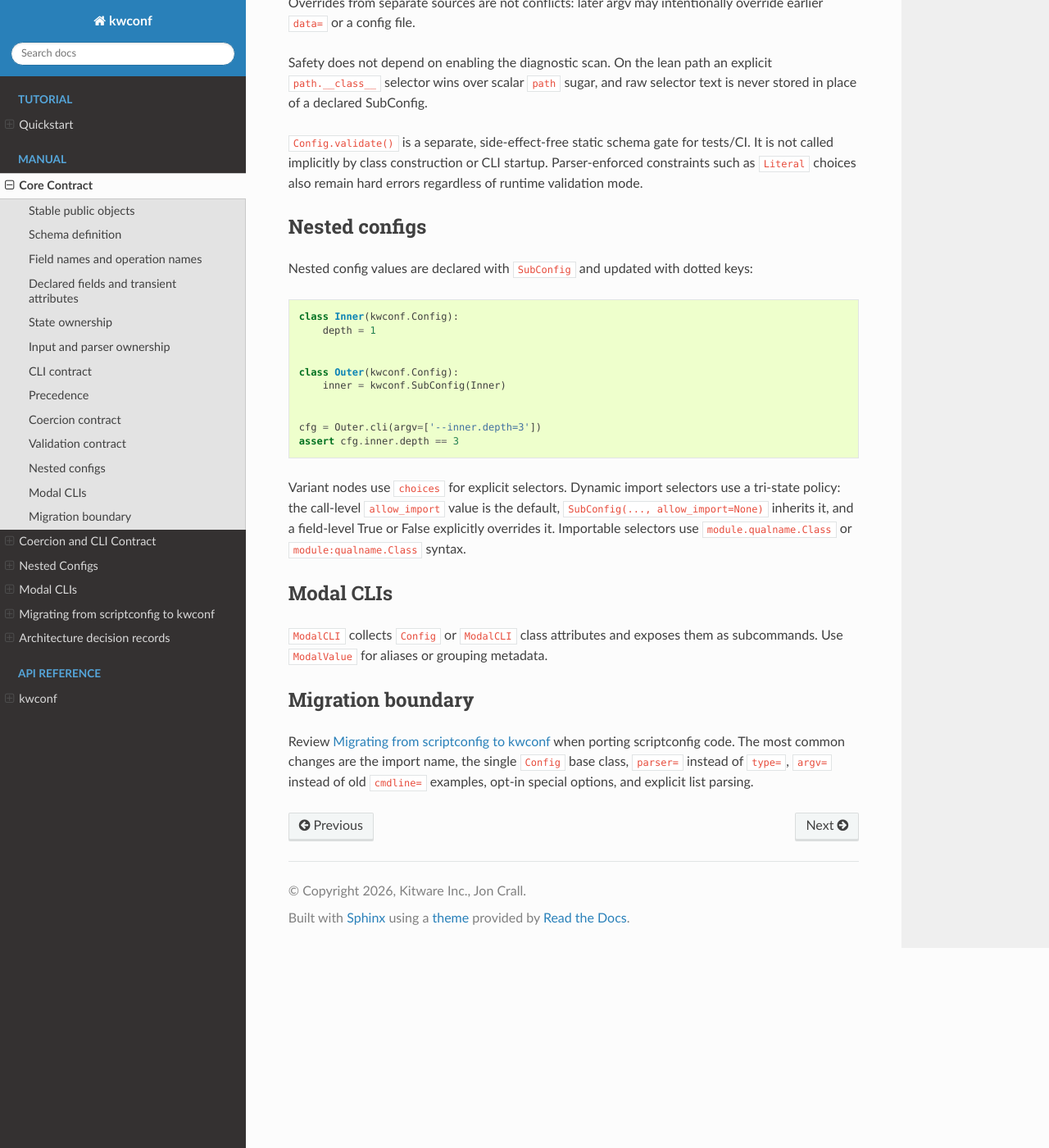
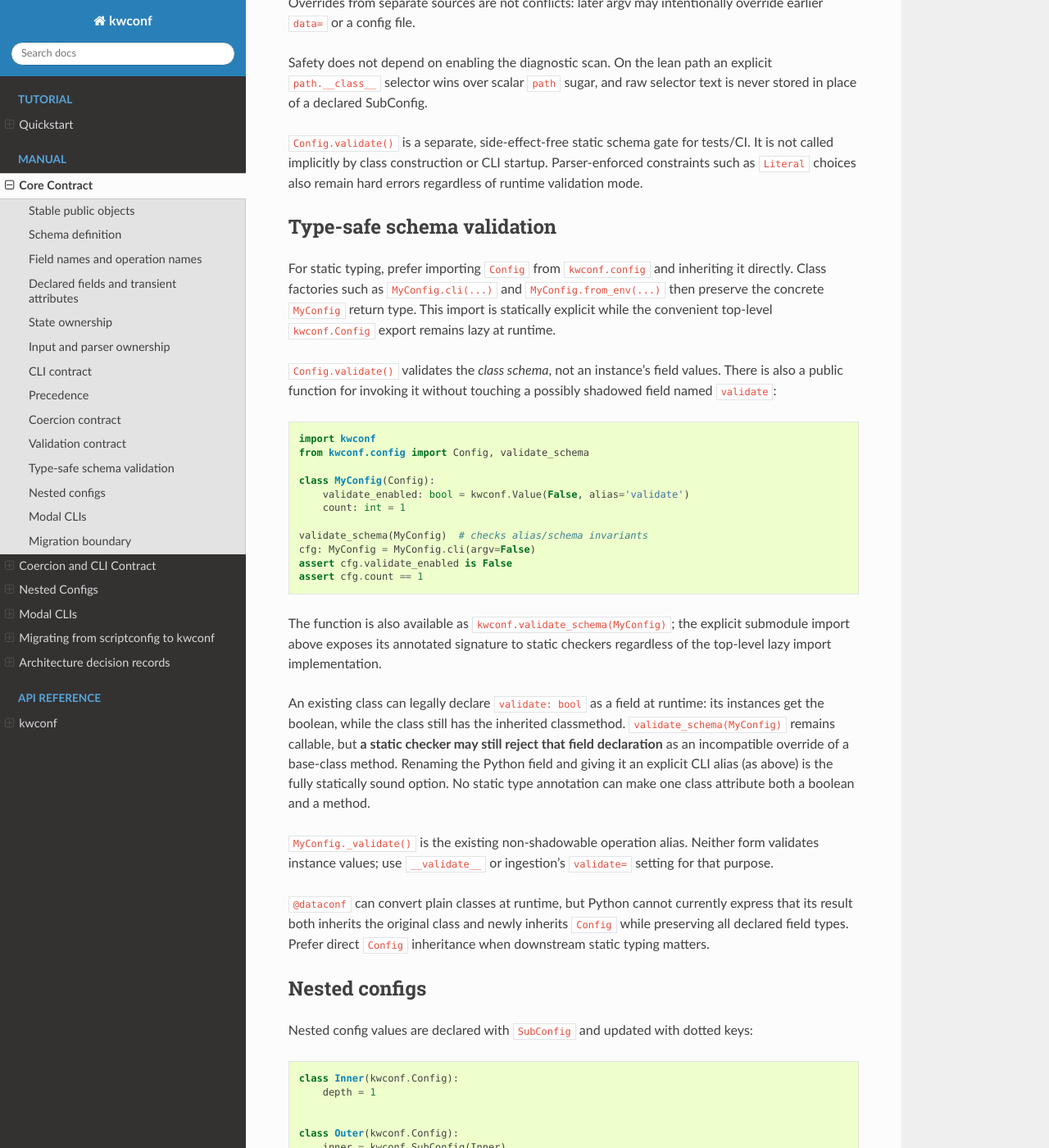
Before and after one commit to Erotemic/kwconf, a Sphinx documentation site: the page built from docs/source/manual/core_contract.rst, in a window 1280 px wide and 1400 px high, scrolled down 5270 px. Shown: the whole window at 82% size. Built offline with Sphinx 7.4.7 and the Read the Docs theme 3.1.0, drawn with Linux system fonts in a browser that asks for light colours.

Commit message:
Improve downstream config typing and schema validation
Co-authored-by: GPT-6 <noreply@openai.com>

```diff
--- a/docs/source/manual/core_contract.rst
+++ b/docs/source/manual/core_contract.rst
@@ -278,6 +278,54 @@ tests/CI. It is not called implicitly by class construction or CLI startup.
 Parser-enforced constraints such as ``Literal`` choices also remain hard
 errors regardless of runtime validation mode.
 
+Type-safe schema validation
+---------------------------
+
+For static typing, prefer importing ``Config`` from ``kwconf.config`` and
+inheriting it directly. Class factories such as ``MyConfig.cli(...)`` and
+``MyConfig.from_env(...)`` then preserve the concrete ``MyConfig`` return type.
+This import is statically explicit while the convenient top-level
+``kwconf.Config`` export remains lazy at runtime.
+
+``Config.validate()`` validates the *class schema*, not an instance's field
+values. There is also a public function for invoking it without touching a
+possibly shadowed field named ``validate``:
+
+.. code-block:: python
+
+    import kwconf
+    from kwconf.config import Config, validate_schema
+
+    class MyConfig(Config):
+        validate_enabled: bool = kwconf.Value(False, alias='validate')
+        count: int = 1
+
+    validate_schema(MyConfig)  # checks alias/schema invariants
+    cfg: MyConfig = MyConfig.cli(argv=False)
+    assert cfg.validate_enabled is False
+    assert cfg.count == 1
+
+The function is also available as ``kwconf.validate_schema(MyConfig)``; the
+explicit submodule import above exposes its annotated signature to static
+checkers regardless of the top-level lazy import implementation.
+
+An existing class can legally declare ``validate: bool`` as a field at runtime:
+its instances get the boolean, while the class still has the inherited
+classmethod. ``validate_schema(MyConfig)`` remains callable, but **a static
+checker may still reject that field declaration** as an incompatible override
+of a base-class method. Renaming the Python field and giving it an explicit
+CLI alias (as above) is the fully statically sound option. No static type
+annotation can make one class attribute both a boolean and a method.
+
+``MyConfig._validate()`` is the existing non-shadowable operation alias. Neither
+form validates instance values; use ``__validate__`` or ingestion's
+``validate=`` setting for that purpose.
+
+``@dataconf`` can convert plain classes at runtime, but Python cannot currently
+express that its result both inherits the original class and newly inherits
+``Config`` while preserving all declared field types. Prefer direct ``Config``
+inheritance when downstream static typing matters.
+
 Nested configs
 --------------
 
--- a/kwconf/__init__.py
+++ b/kwconf/__init__.py
@@ -36,7 +36,7 @@ __version__ = '0.12.1'
 
 __submodules__ = {
     'modal': ['ModalCLI', 'ModalValue'],
-    'config': ['Config', 'ConfigValidationError', 'define'],
+    'config': ['Config', 'ConfigValidationError', 'define', 'validate_schema'],
     'value': ['Value', 'Flag'],
     'dataconfig': ['dataconf'],
     'subconfig': ['SubConfig'],
@@ -52,6 +52,7 @@ _LAZY_ATTRS = {
     'Config': ('config', 'Config'),
     'ConfigValidationError': ('config', 'ConfigValidationError'),
     'define': ('config', 'define'),
+    'validate_schema': ('config', 'validate_schema'),
     'Value': ('value', 'Value'),
     'Flag': ('value', 'Flag'),
     'ModalCLI': ('modal', 'ModalCLI'),
@@ -104,6 +105,7 @@ __all__ = [
     'Flag',
     'dataconf',
     'define',
+    'validate_schema',
     'ModalCLI',
     'ModalValue',
     'SubConfig',
```
Also changed, not shown: CHANGELOG.md (+12 -0 lines), 2 other files.
